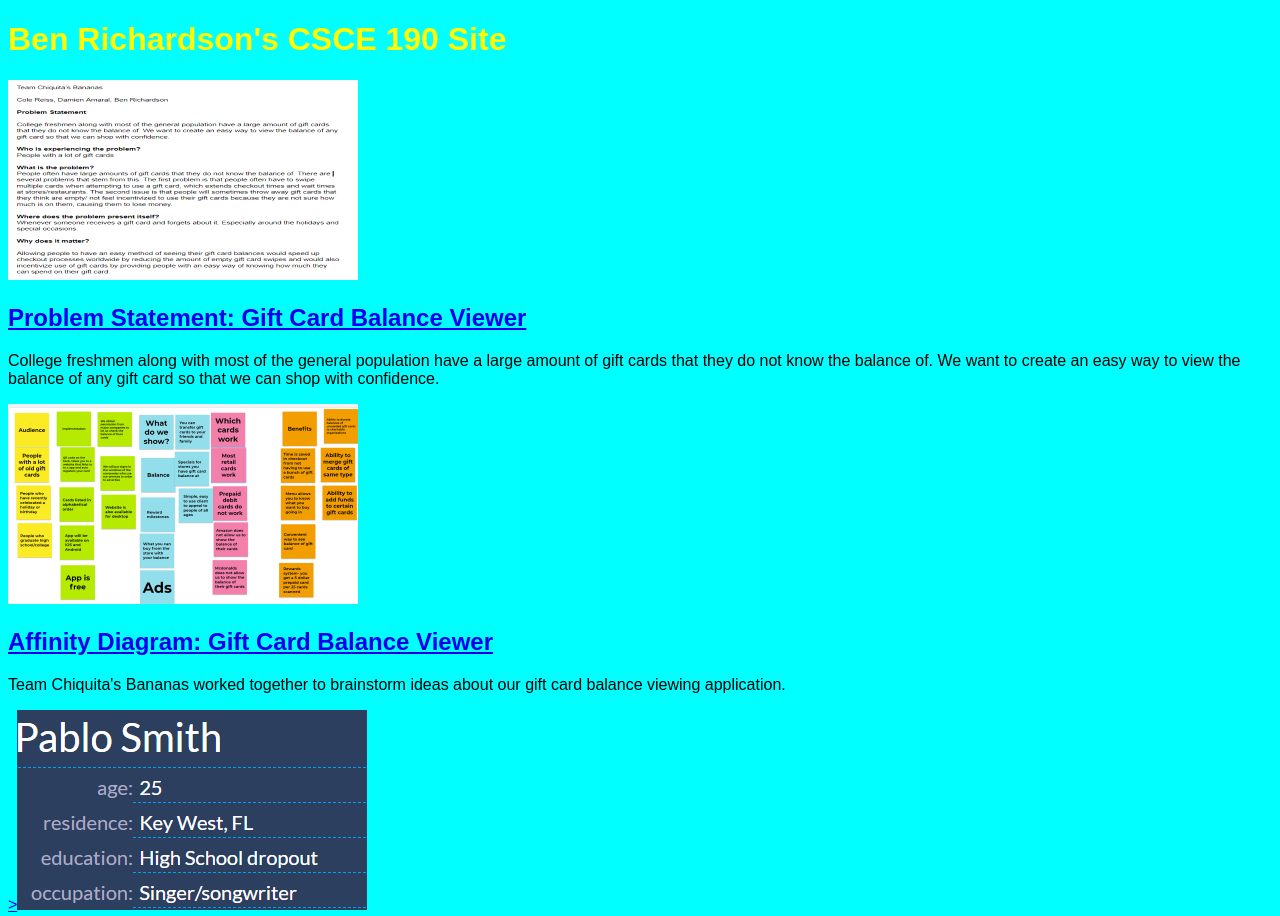
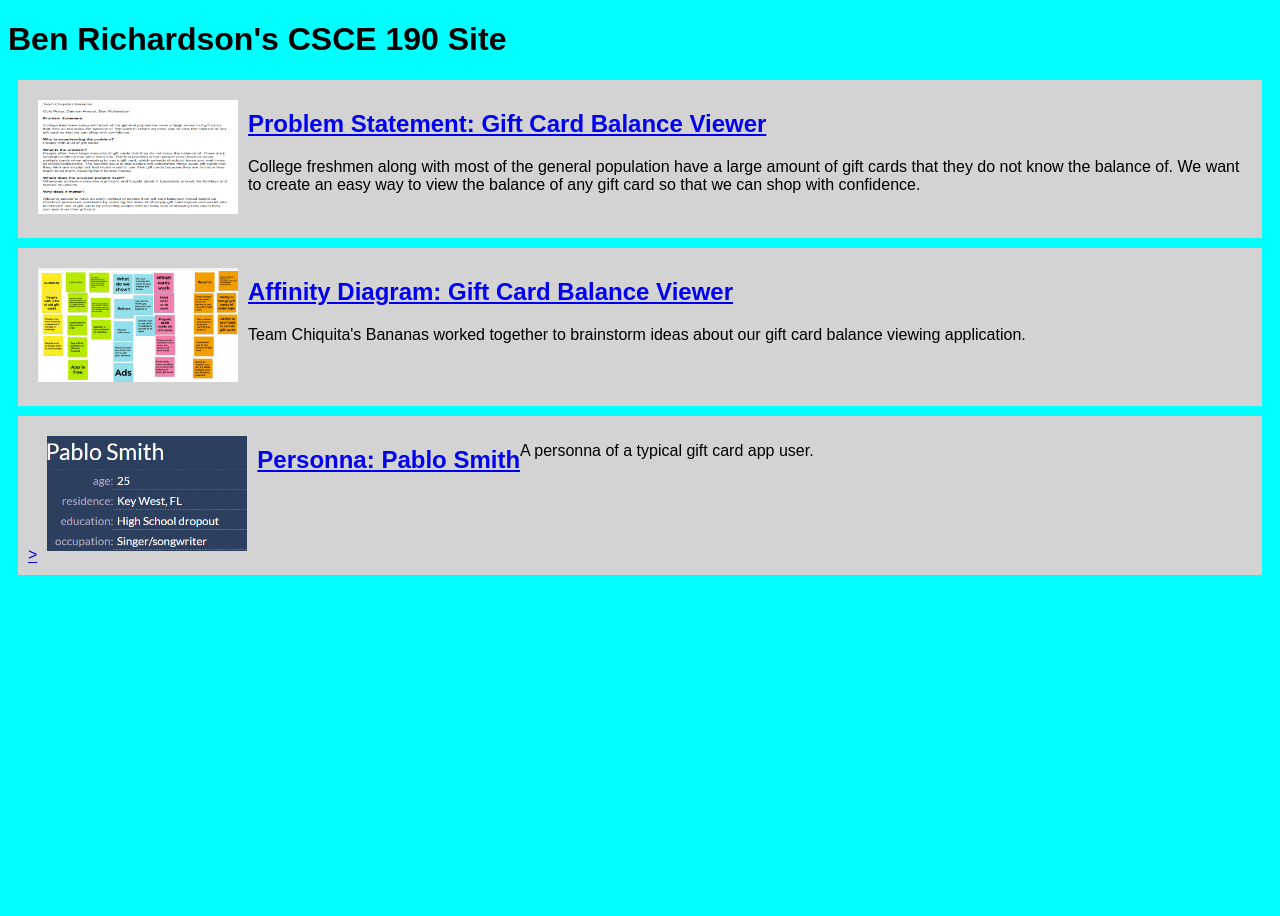
Before and after one commit to brich35/brich35.github.io, a plain HTML site: page index.html in a window 1280 px wide. Shown: the top 916 px of the page. After the commit the page ends 800 px from the top, so only its background shows below. Drawn offline with Linux system fonts and the light colour scheme.

Commit message:
Add files via upload

```diff
--- a/styles.css
+++ b/styles.css
@@ -1,7 +1,19 @@
 body {
     background: cyan;
     font-family:Arial, Helvetica, sans-serif;
+
+}
+.assignment {
+    display:flex;
+    padding:10px;
+    margin:10px;
+    background: lightgray;
+}
+.assignment img {
+    width:200px;
+    padding: 10px;
 }
 h1 {
     color: yellow
+    text-align:center;
 }
```
